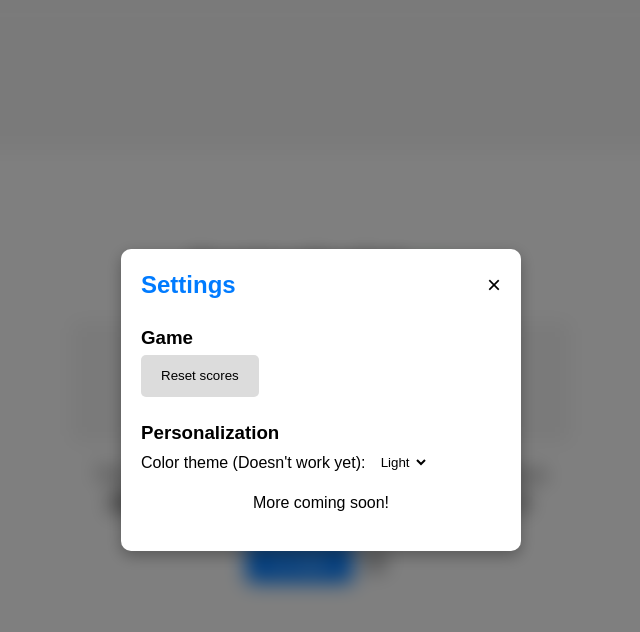
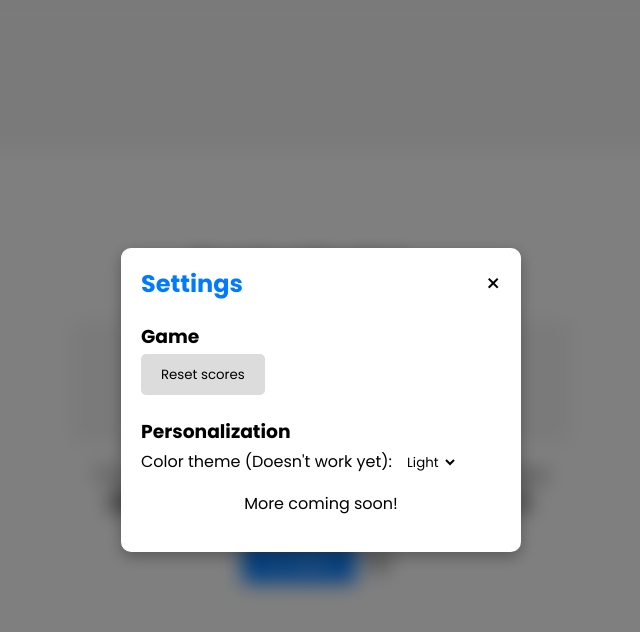
Before and after one commit to rbrickmn/syntaxsprint-app, a React (Vite) app: page / in a window 1280 px wide. Both pictures are taken after a click on the button "Settings". Shown: the top 632 px of the page, without its empty margins (319-959 px from the left). Built offline with nearby package versions, Linux system fonts and the light colour scheme.

Commit message:
Update all components to use proper font

```diff
--- a/src/components/SettingsPanel/SettingsPanel.css
+++ b/src/components/SettingsPanel/SettingsPanel.css
@@ -12,6 +12,7 @@
   justify-content: center;
   align-items: center;
   z-index: 1000;
+  font-family: 'Poppins', sans-serif;
 }
 
 .settings-container {
@@ -83,4 +84,5 @@
   outline: none;
   background: none;
   vertical-align: middle;
+  font-family: 'Poppins', sans-serif;
 }
--- a/src/components/SyntaxSprint/SyntaxSprint.css
+++ b/src/components/SyntaxSprint/SyntaxSprint.css
@@ -25,6 +25,7 @@
   display: flex;
   justify-content: space-around;
   margin-bottom: 20px;
+  font-family: 'Poppins', sans-serif;
 }
 
 .stat-box {
--- a/src/index.css
+++ b/src/index.css
@@ -31,4 +31,5 @@ button {
   border: none;
   background: none;
   cursor: pointer;
+  font-family: 'Poppins', sans-serif;
 }
```
